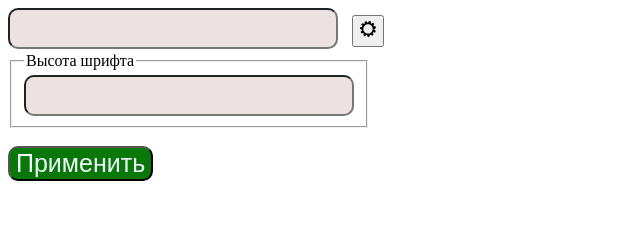
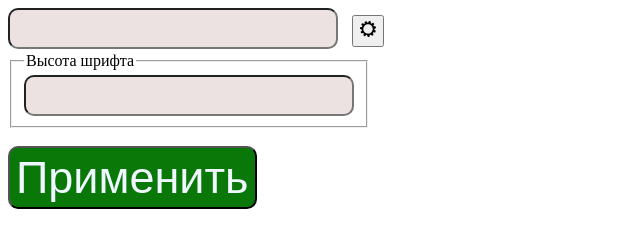
Before and after one commit to dfdxAlex/notebook, a plain HTML site: page index.html in a window 1280 px wide. Both pictures are taken after a click on the button 368 px from the left and 30 px from the top of the page. Shown: the whole page, without its empty margins (0-640 px from the left). Drawn offline with Linux system fonts and the light colour scheme.

Commit message:
add function saveSetting

```diff
--- a/index.html
+++ b/index.html
@@ -10,6 +10,8 @@
     <script src="js/dellPozition.js"></script>
     <script src="js/cleanBookList.js"></script>
     <script src="js/saveSetting.js"></script>
+    <script src="js/createLine.js"></script>
+    <script src="js/setSetting.js"></script>
 </head>
 <body>
 
@@ -86,10 +88,11 @@
                 <!-------------------------->
                 <br>
                 <button  class="item-menu item-menu-setting-ok"
-                         onclick="cleanBookList(0); saveSetting();"
+                         onclick="cleanBookList(0); saveSetting(); setSetting();"
                          type="button"
+                         id="button-set-setting"
                 >
-                    Применить
+                    <span id="text-button-ok">Применить</span>
                 </button>
             </div>
 
@@ -100,6 +103,7 @@
 
     <script>
         document.addEventListener('DOMContentLoaded', createLine);
+        document.addEventListener('DOMContentLoaded', setSetting);
     </script>
 
 </body>
--- /dev/null
+++ b/js/setSetting.js
@@ -0,0 +1,17 @@
+function setSetting()
+{
+    let fontSiza = 45;
+    // Если в хранилище есть инфа о размере шрифта
+    if (localStorage.getItem('fontSize')!=null) {
+        fontSiza = localStorage.getItem('fontSize');
+    }
+
+    const fontSize = document.getElementById('text-button-ok');
+    fontSize.style.fontSize = fontSiza+'px';
+
+    const buttonHeight = document.getElementById('button-set-setting');
+    if (fontSiza<20) fontSiza = 20;
+    buttonHeight.style.height = fontSiza*1.40+'px';
+    // // createLine();
+    // console.log(fontSize.style.fontSize);
+}
```
